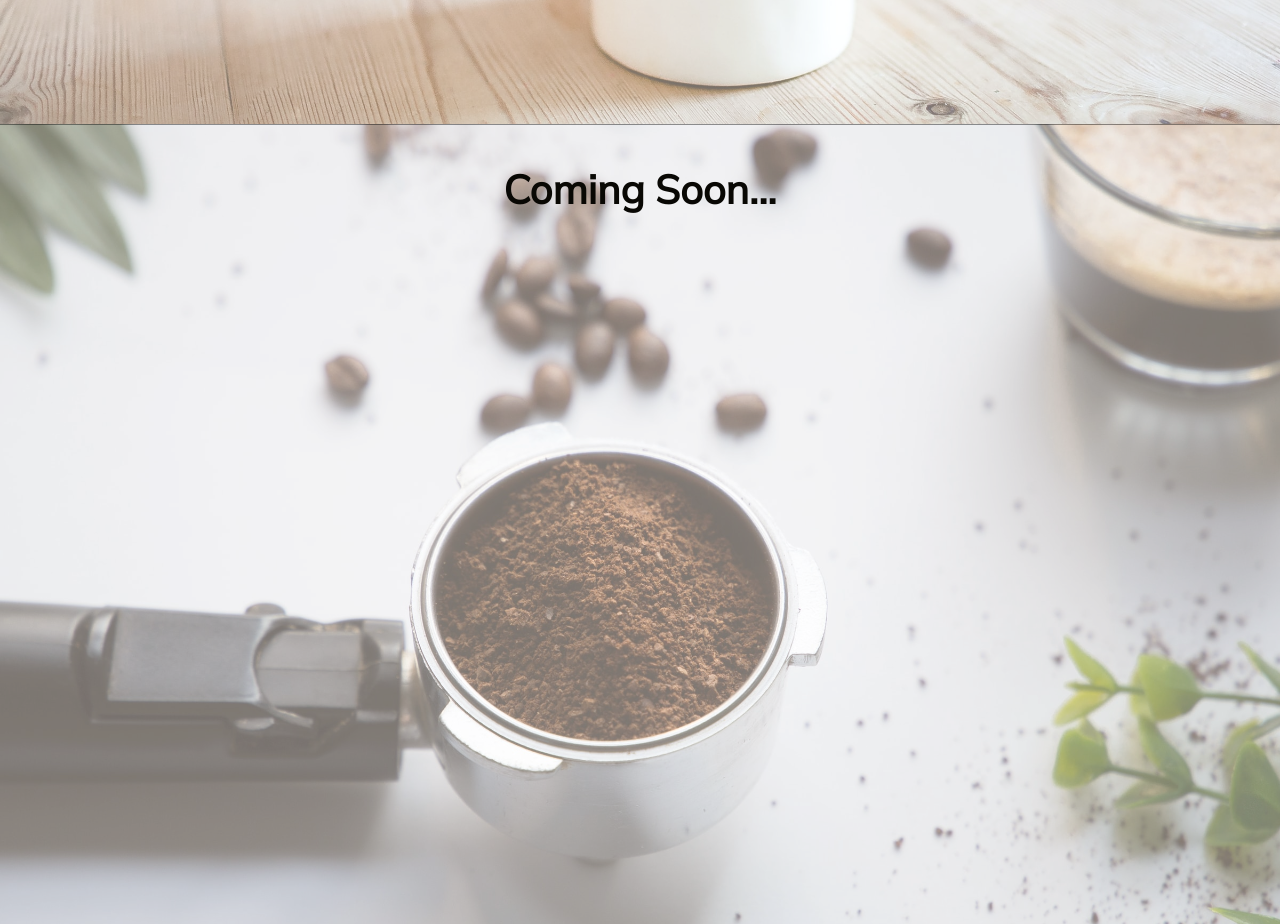
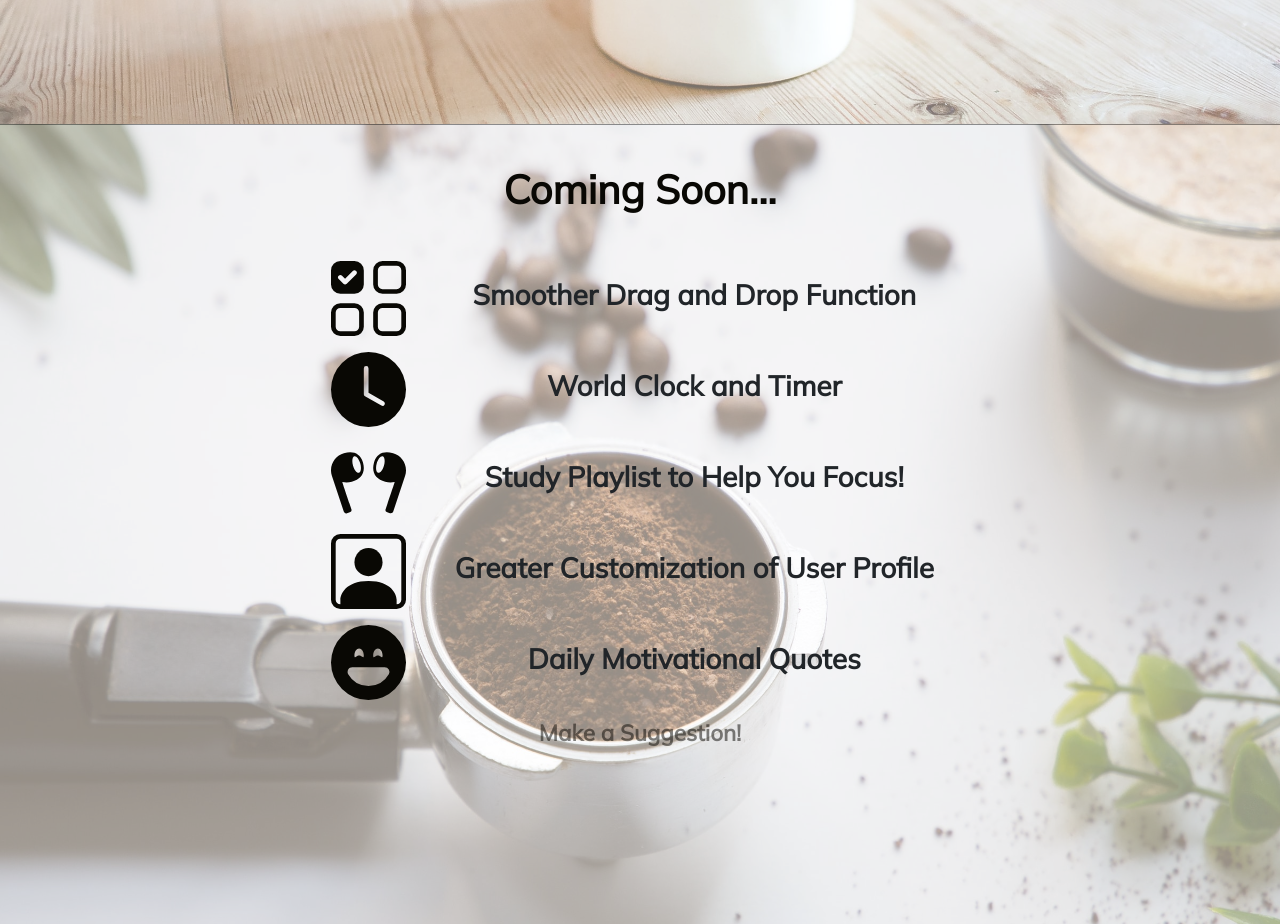
Before and after one commit to maxmanayan/coffee-notes, a React (Create React App) app in the folder client/: page /about in a window 1280 px wide. Shown: the part 2240-3164 px from the top of the page. Built offline with nearby package versions, Linux system fonts and the light colour scheme; what devise-axios would draw is missing.

Commit message:
about coming soon section completed

```diff
--- a/client/src/App.css
+++ b/client/src/App.css
@@ -230,7 +230,7 @@ body{
 
 .about-coming-soon {
   background-image: url(./images/grinds.jpg);
-  background-color: #ece0d180;
+  background-color: #ece0d19c;
   background-blend-mode: screen;
 
   background-position: center;
@@ -254,6 +254,32 @@ body{
 .about-coming-soon-header {
   color: #090804;
   padding: 1em;
+  font-weight: bold;
+}
+
+
+.about-coming-soon-link {
+  margin-bottom: 2em;
+  color: #09080483;
+  text-decoration: none;
+  font-size: 1.4em;
+  font-weight: bold;
+}
+
+.about-coming-soon-link:hover {
+  margin-bottom: 2em;
+  color: #090804;
+  text-decoration: none;
+  font-size: 1.5em;
+  font-weight: bold;
+}
+
+.about-coming-soon-row {
+  margin-bottom: 1em;
+  align-items: center;
+}
+
+.about-coming-soon-text {
   font-weight: bold;
 }
 
--- a/client/src/components/AboutComingSoon.js
+++ b/client/src/components/AboutComingSoon.js
@@ -1,9 +1,65 @@
 import React from 'react';
+import { Col, Row } from 'react-bootstrap';
+import * as Icon from 'react-bootstrap-icons';
 
 const AboutComingSoon = () => {
   return(
     <div id='about-coming-soon' className='about-coming-soon'>
       <h1 className='about-coming-soon-header'>Coming Soon...</h1>
+      <div>
+        <div className='about-coming-soon-content'>
+          {/* <Col xs={12} md={{span: 12, offset: 5}}> */}
+            <Row className='about-coming-soon-row'>
+              <Col xs={12} md={{span: 1, offset: 3}}>
+                <Icon.UiChecksGrid color='#090804' size={75} />
+              </Col>
+              <Col xs={12} md={5}>
+                <h3 className='about-coming-soon-text'>Smoother Drag and Drop Function</h3>
+              </Col>
+            </Row>
+            <Row className='about-coming-soon-row'>
+              <Col xs={12} md={{span: 1, offset: 3}}>
+                <Icon.ClockFill color='#090804' size={75} />
+              </Col>
+              <Col xs={12} md={5}>
+                <h3 className='about-coming-soon-text'>World Clock and Timer</h3>
+              </Col>
+            </Row>
+            <Row className='about-coming-soon-row'>
+              <Col xs={12} md={{span: 1, offset: 3}}>
+                <Icon.Earbuds color='#090804' size={75} />
+              </Col>
+              <Col xs={12} md={5}>
+                <h3 className='about-coming-soon-text'>Study Playlist to Help You Focus!</h3>
+              </Col>
+            </Row>
+            <Row className='about-coming-soon-row'>
+              <Col xs={12} md={{span: 1, offset: 3}}>
+                <Icon.PersonSquare color='#090804' size={75} />
+              </Col>
+              <Col xs={12} md={5}>
+                <h3 className='about-coming-soon-text'>Greater Customization of User Profile</h3>
+              </Col>
+            </Row>
+            <Row className='about-coming-soon-row'>
+              <Col xs={12} md={{span: 1, offset: 3}}>
+                <Icon.EmojiLaughingFill color='#090804' size={75} />
+              </Col>
+              <Col xs={12} md={5}>
+                <h3 className='about-coming-soon-text'>Daily Motivational Quotes</h3>
+              </Col>
+            </Row>
+          {/* </Col> */}
+        </div>
+        <div>
+          <a className='about-coming-soon-link'
+             target='_blank'
+             href='https://maxmanayan.netlify.app/connect'
+          >
+            Make a Suggestion!
+          </a>
+        </div>
+      </div>
     </div>
   )
 }
```
